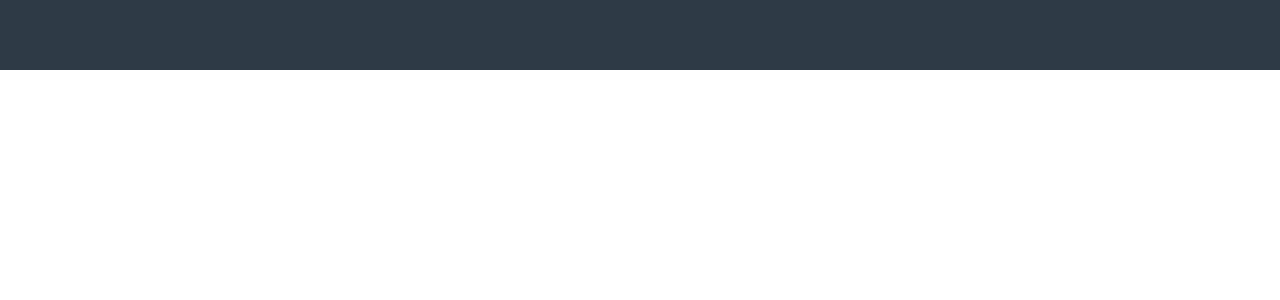
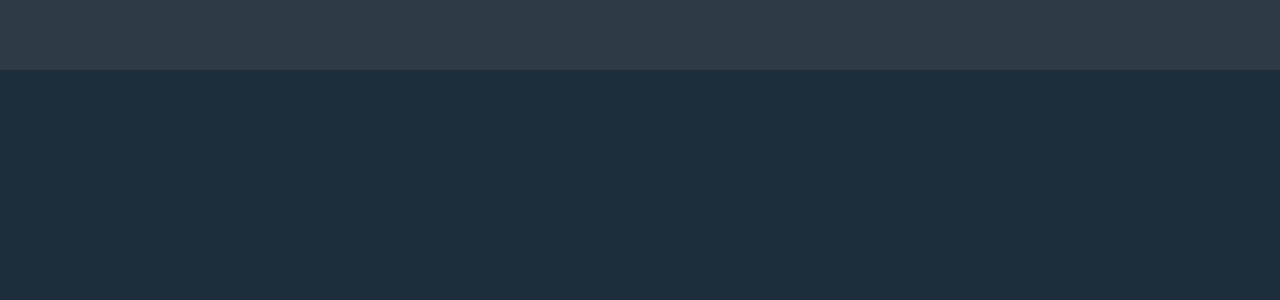
Before and after one commit to marcoaufiero/vue-dischi, a Vue app: page / in a window 1280 px wide. Shown: the top 300 px of the page. Built offline with nearby package versions, Linux system fonts and the light colour scheme.

Commit message:
App initial layout added

```diff
--- a/src/App.vue
+++ b/src/App.vue
@@ -3,6 +3,11 @@
     <nav class="col-12">
 
     </nav>
+    <div class="container">
+      <div class="row">
+
+      </div>
+    </div>
   </div>
 </template>
 
@@ -21,6 +26,8 @@ export default {
 <style lang="scss">
 #app {
   font-family: sans-serif;
+  background-color: #1E2D3B;
+  height: 100vh;
 
   nav{
     background-color: #2E3A46;
```
